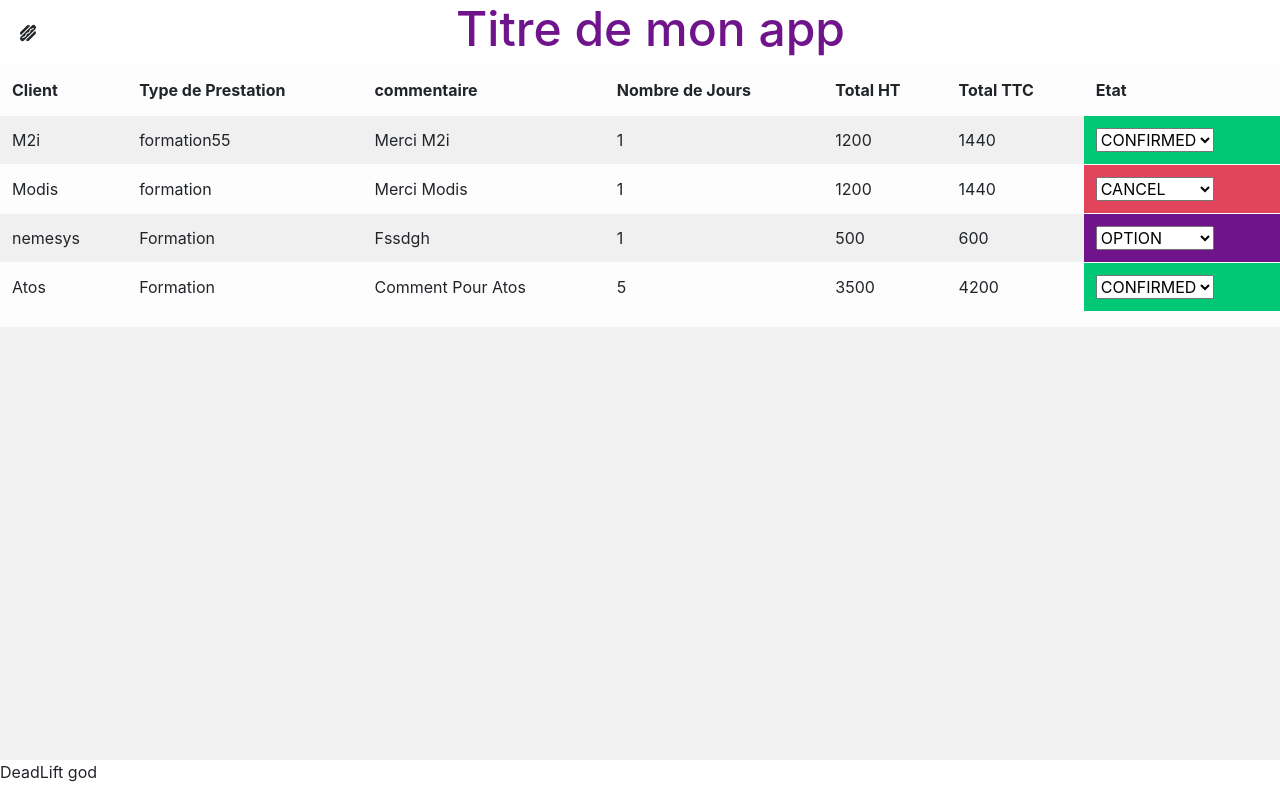
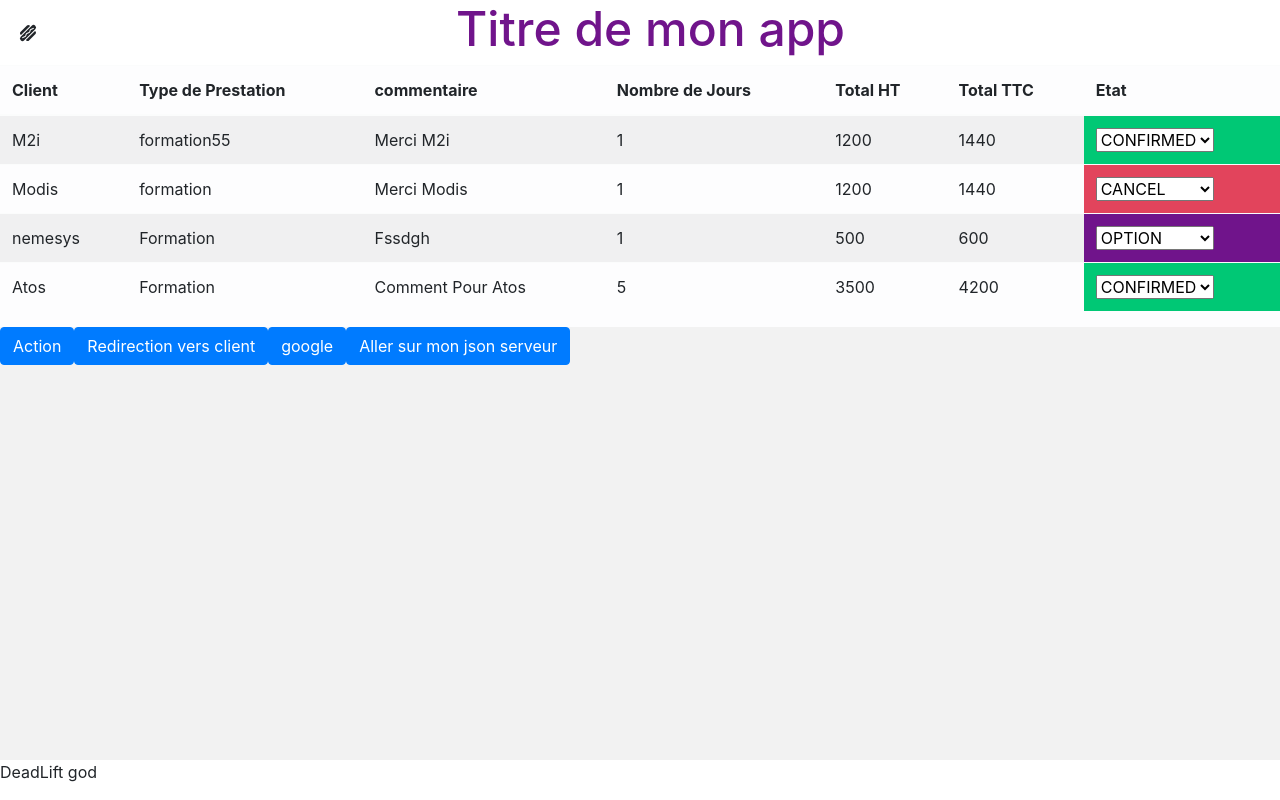
Before and after one commit to wiwidu973/formation, an Angular app: page /orders in a window 1280 px wide. Built offline with nearby package versions, Linux system fonts and the light colour scheme; data requests are answered from the project's data file.

Commit message:
ajout des boutons

```diff
--- a/src/app/orders/pages/page-order/page-order.component.html
+++ b/src/app/orders/pages/page-order/page-order.component.html
@@ -23,3 +23,11 @@
     </td>
   </tr>
 </app-table-light>
+<app-btn [action]="true" label="Action" (clicked)="testButton()"></app-btn>
+<app-btn route="/clients" label="Redirection vers client"></app-btn>
+<app-btn href="http://www.google.com" label="google"></app-btn>
+<app-btn
+  href="http://www.google.com"
+  label="Aller sur mon json serveur"
+  (clicked)="testButton2()"
+></app-btn>
--- a/src/app/orders/pages/page-order/page-order.component.ts
+++ b/src/app/orders/pages/page-order/page-order.component.ts
@@ -41,4 +41,11 @@ export class PageOrderComponent implements OnInit {
   ngOnDestroy(): void {
     this.subscribtion.unsubscribe();
   }
+
+  public testButton() {
+    alert('click sur le bouton');
+  }
+  public testButton2() {
+    alert('click sur le bouton');
+  }
 }
--- /dev/null
+++ b/src/app/shared/components/btn/btn.component.html
@@ -0,0 +1,5 @@
+<button *ngIf="action" class="btn btn-primary" (click)="doAction()">
+  {{ label }}
+</button>
+<a *ngIf="route" [routerLink]="route" class="btn btn-primary">{{ label }}</a>
+<a *ngIf="href" [href]="href" class="btn btn-primary">{{ label }}</a>
--- /dev/null
+++ b/src/app/shared/components/btn/btn.component.scss
@@ -0,0 +1,12 @@
+.info {
+  background-color: green;
+}
+.warning {
+  background-color: orange;
+}
+.danger {
+  background-color: red;
+}
+.validate {
+  background-color: blue;
+}
--- /dev/null
+++ b/src/app/shared/components/btn/btn.component.ts
@@ -0,0 +1,21 @@
+import { Component, EventEmitter, Input, OnInit, Output } from '@angular/core';
+
+@Component({
+  selector: 'app-btn',
+  templateUrl: './btn.component.html',
+  styleUrls: ['./btn.component.scss'],
+})
+export class BtnComponent implements OnInit {
+  @Input() label: string;
+  @Input() href: string;
+  @Input() route: string;
+  @Input() action: boolean;
+  @Output() clicked: EventEmitter<any> = new EventEmitter();
+
+  constructor() {}
+
+  ngOnInit(): void {}
+  public doAction() {
+    this.clicked.emit();
+  }
+}
```
Also changed, not shown: src/app/shared/shared.module.ts (+5 -2 lines), 1 other file (tests, documents, lock files or other folders).
